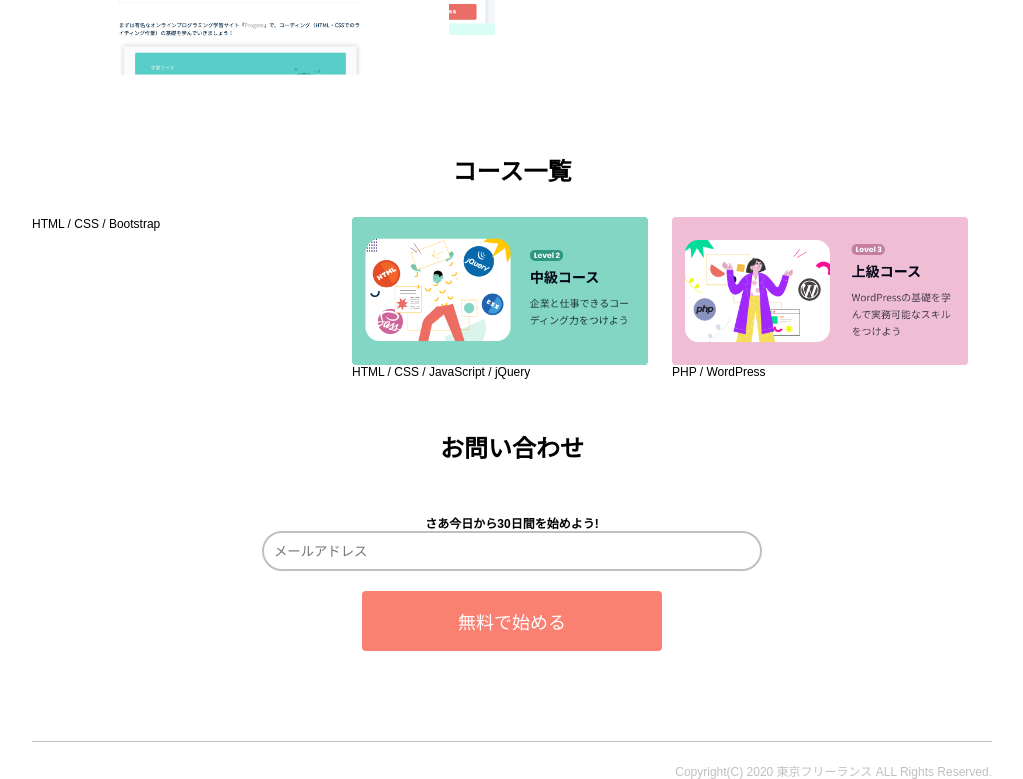
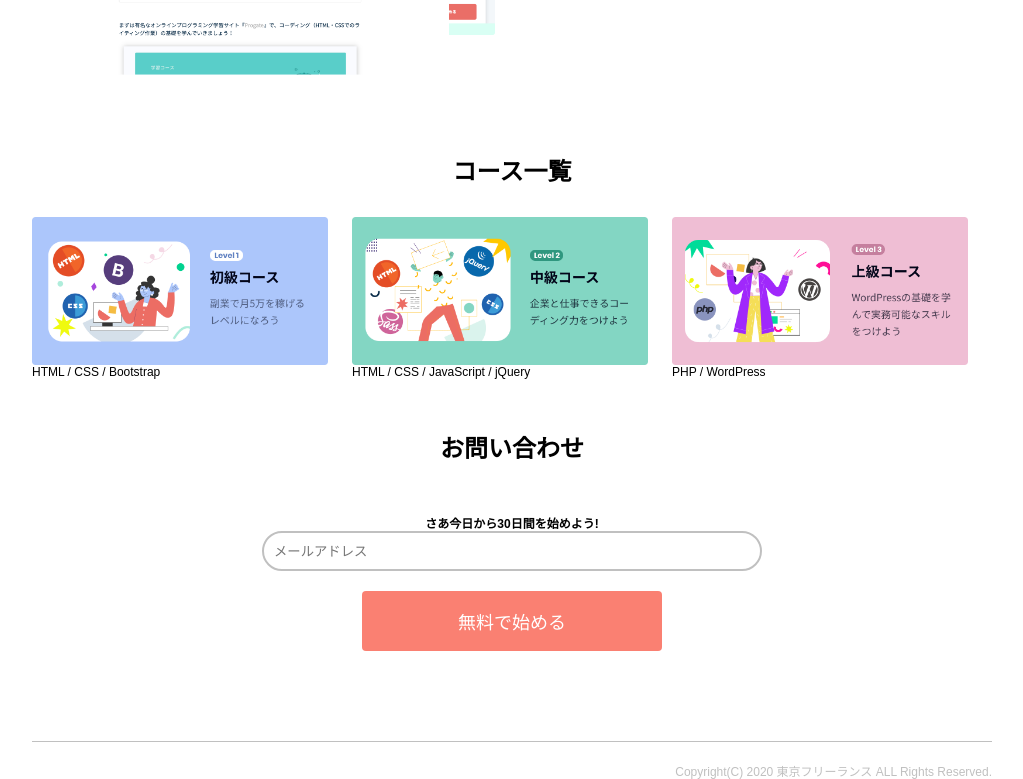
Before and after one commit to kiryuchan/webgithub, a plain HTML site: page index.html in a window 1280 px wide. Shown: the part 984-1763 px from the top of the page, without its empty margins (128-1151 px from the left). Drawn offline with Linux system fonts and the light colour scheme; files whose address does not match are found by name.

Commit message:
Update index.html

```diff
--- a/index.html
+++ b/index.html
@@ -63,7 +63,7 @@
   <div class="course-container">
     <ul class="course-items">
       <li class="course-item">
-        <figure class="item-img"><img src="img/web_first.png" alt=""></figure>
+        <figure class="item-img"><img src="https://github.com/kiryuchan/webgithub/blob/main/web_first.png?raw=true" alt=""></figure>
         <p class="course-title">HTML / CSS / Bootstrap</p>
       </li>
 
```
